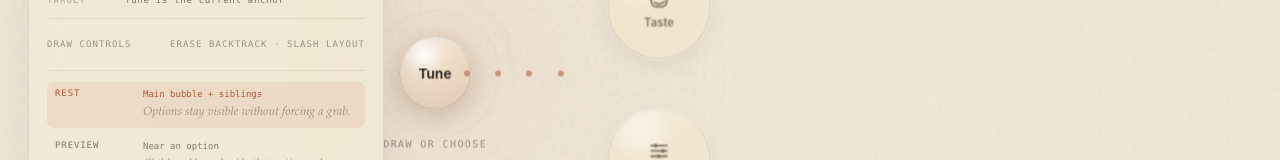
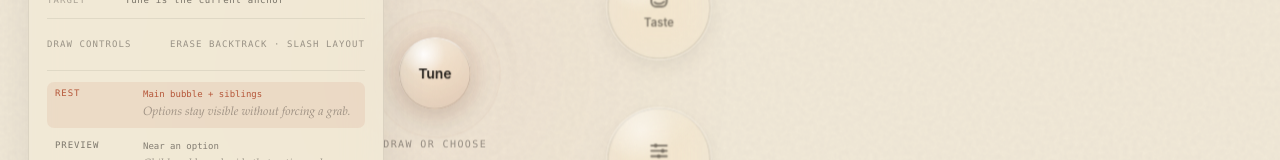
Before and after one commit to Mikeishiring/radial-dial, a React (Vite) app in the folder example/: page / in a window 1280 px wide. Shown: the part 326-486 px from the top of the page. Built offline with nearby package versions, Linux system fonts and the light colour scheme; a web font is replaced by a local one.

Commit message:
docs: add radial interaction checklist

```diff
--- a/example/src/RadialDialPage.tsx
+++ b/example/src/RadialDialPage.tsx
@@ -301,6 +301,7 @@ export function RadialDialPage() {
         total={TOTAL_MATCHES}
         flowMode={flowMode}
         backtrackMode={backtrackMode}
+        showFirstRunHint={false}
         onChange={({ nodes }: DialPathPayload) => {
           // Fired on every commit / undo as you drill through levels. When
           // the deepest node is a LEAF (no children), you've reached the end
--- a/src/components/radial-dial/RadialDial.tsx
+++ b/src/components/radial-dial/RadialDial.tsx
@@ -228,6 +228,8 @@ export type RadialDialProps = {
   onGestureCommand?: (command: DialGestureCommand) => void;
   /** Fired as the radial control changes option-level interaction state. */
   onInteractionChange?: (payload: DialInteractionPayload) => void;
+  /** Show the one-shot dotted drag hint after idle. Defaults to true. */
+  showFirstRunHint?: boolean;
 };
 
 export function RadialDial({
@@ -247,6 +249,7 @@ export function RadialDial({
   applyLabel = 'Apply',
   onGestureCommand,
   onInteractionChange,
+  showFirstRunHint = true,
 }: RadialDialProps) {
   const stageRef = useRef<HTMLDivElement>(null);
   const rootRef = useRef<HTMLDivElement>(null);
@@ -1170,7 +1173,7 @@ export function RadialDial({
 
         {/* First-run hint — one-shot dotted arc from root toward the first
             child, after 3s idle. Persisted via localStorage. Issue #9. */}
-        {dial.phase === 'idle' && stageSize.w > 0 && tree.children?.[0] && (
+        {showFirstRunHint && dial.phase === 'idle' && stageSize.w > 0 && tree.children?.[0] && (
           <FirstRunHint
             rootPos={idleAnchor}
             targetPos={{
```
Also changed, not shown: 1 other file (tests, documents, lock files or other folders).
